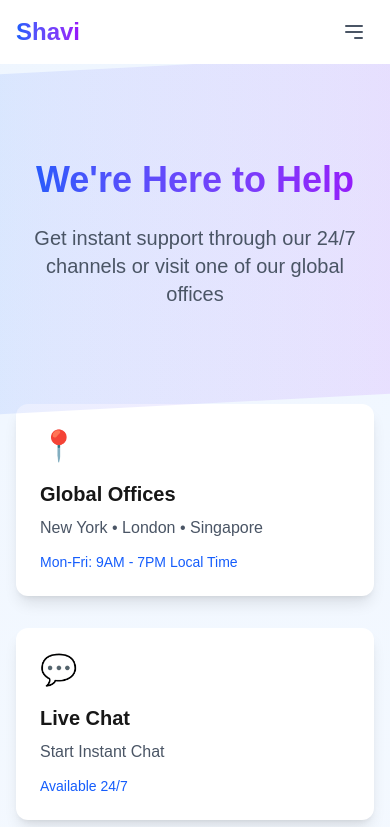
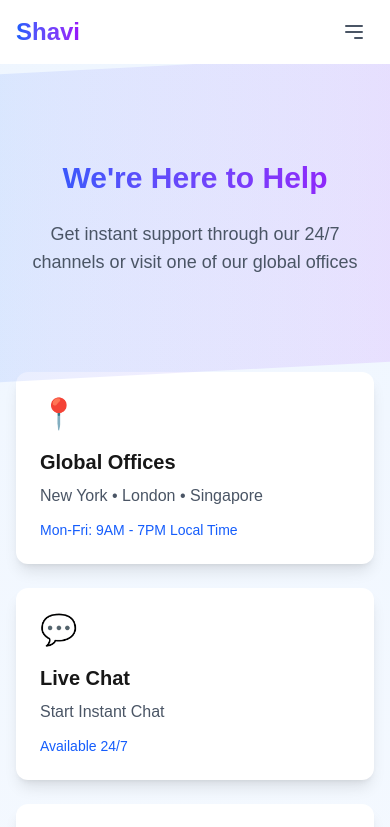
Before and after one commit to MR-SHIV-SHARMA/shavi, a Next.js app: page /contact in a window 390 px wide. Shown: the top 827 px of the page. Built offline with nearby package versions, Linux system fonts and the light colour scheme.

Commit message:
refactor Contact component layout and styling for improved responsiveness and user experience

```diff
--- a/src/components/Contact.jsx
+++ b/src/components/Contact.jsx
@@ -25,7 +25,7 @@ export default function Contact() {
   };
 
   return (
-    <div className="min-h-screen bg-gradient-to-b from-blue-50 to-white dark:from-gray-900 dark:to-gray-800">
+    <div className="min-h-screen bg-gradient-to-b from-blue-50 to-white dark:from-gray-900 dark:to-gray-800 overflow-hidden">
       <script type="application/ld+json">
         {JSON.stringify({
           "@context": "https://schema.org",
@@ -48,13 +48,13 @@ export default function Contact() {
       <motion.section
         initial={{ opacity: 0, y: 20 }}
         animate={{ opacity: 1, y: 0 }}
-        className="relative max-w-7xl mx-auto px-4 sm:px-6 lg:px-8 py-24 text-center"
+        className="relative max-w-7xl mx-auto px-4 sm:px-6 lg:px-8 py-24 text-center w-full"
       >
         <div className="absolute inset-0 bg-gradient-to-r from-blue-600/10 to-purple-600/10 dark:from-blue-800/20 dark:to-purple-800/20 -skew-y-3" />
-        <h1 className="text-4xl sm:text-5xl font-bold bg-gradient-to-r from-blue-600 to-purple-600 bg-clip-text text-transparent relative">
+        <h1 className="text-3xl sm:text-5xl font-bold bg-gradient-to-r from-blue-600 to-purple-600 bg-clip-text text-transparent relative">
           We're Here to Help
         </h1>
-        <p className="mt-6 text-xl text-gray-600 dark:text-gray-300 max-w-3xl mx-auto relative">
+        <p className="mt-6 text-lg sm:text-xl text-gray-600 dark:text-gray-300 max-w-3xl mx-auto relative">
           Get instant support through our 24/7 channels or visit one of our
           global offices
         </p>
@@ -64,7 +64,7 @@ export default function Contact() {
       <motion.div
         initial={{ opacity: 0 }}
         whileInView={{ opacity: 1 }}
-        className="grid grid-cols-1 md:grid-cols-3 lg:grid-cols-4 gap-8 max-w-7xl mx-auto px-4 sm:px-6 lg:px-8 mb-24"
+        className="grid grid-cols-1 sm:grid-cols-2 md:grid-cols-3 lg:grid-cols-4 gap-6 max-w-7xl mx-auto px-4 sm:px-6 lg:px-8 mb-24 w-full"
       >
         {[
           {
@@ -98,7 +98,7 @@ export default function Contact() {
             whileInView={{ scale: 1 }}
             whileHover={{ y: -5 }}
             transition={{ delay: index * 0.1 }}
-            className="bg-white dark:bg-gray-800 p-6 rounded-xl shadow-lg hover:shadow-xl transition-all"
+            className="bg-white dark:bg-gray-800 p-6 rounded-xl shadow-lg hover:shadow-xl transition-all w-full"
           >
             <div className="text-3xl mb-4">{item.icon}</div>
             <h3 className="text-xl font-semibold dark:text-white mb-2">
@@ -153,14 +153,14 @@ export default function Contact() {
       </motion.section>
 
       {/* FAQ + Form Section */}
-      <div className="max-w-7xl mx-auto px-4 sm:px-6 lg:px-8 py-16 grid grid-cols-1 lg:grid-cols-2 gap-12">
+      <div className="max-w-7xl mx-auto px-4 sm:px-6 lg:px-8 py-16 grid grid-cols-1 lg:grid-cols-2 gap-12 w-full">
         {/* FAQ */}
         <motion.div
           initial={{ x: -50 }}
           whileInView={{ x: 0 }}
-          className="space-y-6"
+          className="space-y-6 w-full"
         >
-          <h2 className="text-3xl font-bold dark:text-white">
+          <h2 className="text-2xl sm:text-3xl font-bold dark:text-white">
             Common Questions
           </h2>
           {[
@@ -193,7 +193,7 @@ export default function Contact() {
           initial={{ x: 50 }}
           whileInView={{ x: 0 }}
           onSubmit={handleSubmit(onSubmit)}
-          className="space-y-6 bg-white dark:bg-gray-800 p-8 rounded-xl shadow-xl"
+          className="space-y-6 bg-white dark:bg-gray-800 p-6 rounded-xl shadow-xl w-full"
         >
           <div>
             <label className="block text-sm font-medium dark:text-gray-300 mb-2">
@@ -210,7 +210,7 @@ export default function Contact() {
             </select>
           </div>
 
-          <div className="grid grid-cols-1 md:grid-cols-2 gap-6">
+          <div className="grid grid-cols-1 sm:grid-cols-2 gap-4">
             <div>
               <input
                 {...register("name", { required: true })}
```
Also changed, not shown: 1 other file (tests, documents, lock files or other folders).
